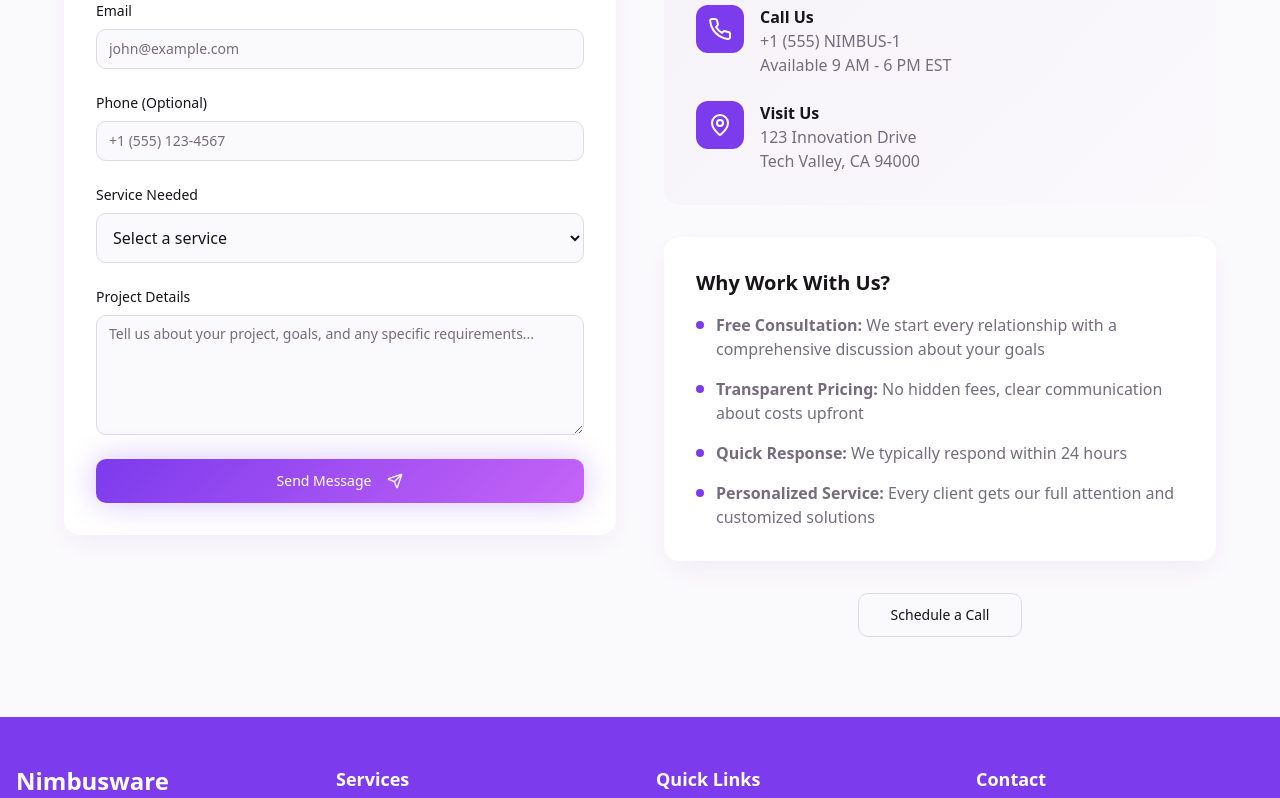
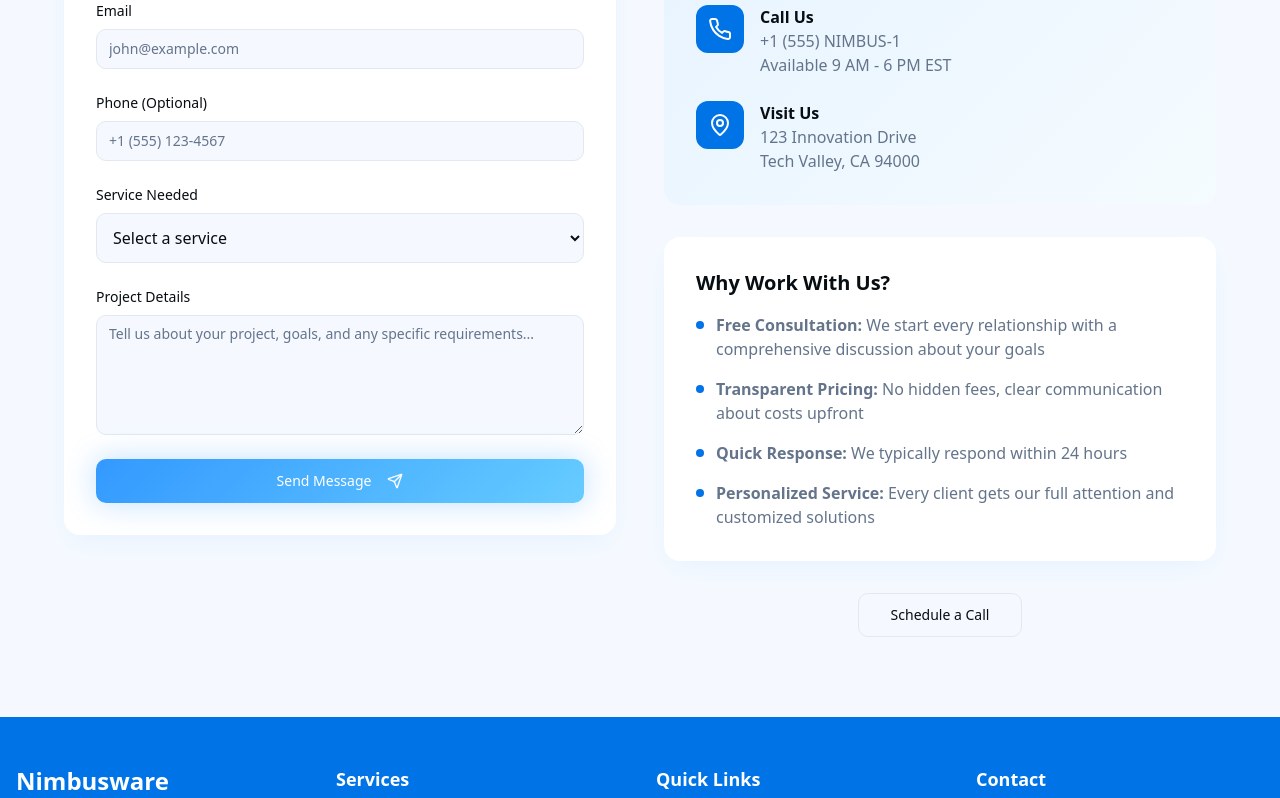
Before and after one commit to aditya8985/nimbusware-cloud-creative, a React (Vite) app: page / in a window 1280 px wide. Shown: the part 4269-5067 px from the top of the page. Built offline with nearby package versions, Linux system fonts and the light colour scheme.

Commit message:
Reverted to commit a3f0bc892273b966e3528c55228d059faa936863

```diff
--- a/src/index.css
+++ b/src/index.css
@@ -8,43 +8,43 @@ All colors MUST be HSL.
 
 @layer base {
   :root {
-    --background: 270 20% 98%;
-    --foreground: 270 15% 9%;
+    --background: 218 100% 98%;
+    --foreground: 210 40% 5%;
 
     --card: 0 0% 100%;
-    --card-foreground: 270 15% 9%;
+    --card-foreground: 210 40% 5%;
 
     --popover: 0 0% 100%;
-    --popover-foreground: 270 15% 9%;
+    --popover-foreground: 210 40% 5%;
 
-    --primary: 262 83% 58%;
+    --primary: 210 100% 45%;
     --primary-foreground: 0 0% 100%;
-    --primary-glow: 262 100% 85%;
-    --primary-dark: 262 83% 35%;
+    --primary-glow: 210 100% 80%;
+    --primary-dark: 210 100% 25%;
 
-    --secondary: 270 20% 96%;
-    --secondary-foreground: 270 15% 9%;
+    --secondary: 210 40% 96.1%;
+    --secondary-foreground: 210 40% 5%;
 
-    --muted: 270 20% 96%;
-    --muted-foreground: 270 8% 46%;
+    --muted: 210 40% 96.1%;
+    --muted-foreground: 215.4 16.3% 46.9%;
 
-    --accent: 280 100% 95%;
-    --accent-foreground: 262 83% 58%;
+    --accent: 200 100% 95%;
+    --accent-foreground: 210 100% 60%;
 
     --destructive: 0 84.2% 60.2%;
-    --destructive-foreground: 270 20% 98%;
+    --destructive-foreground: 210 40% 98%;
 
-    --border: 270 20% 88%;
-    --input: 270 20% 88%;
-    --ring: 262 83% 58%;
+    --border: 214.3 31.8% 91.4%;
+    --input: 214.3 31.8% 91.4%;
+    --ring: 210 100% 60%;
 
-    --gradient-primary: linear-gradient(135deg, hsl(262 83% 58%), hsl(280 90% 68%));
-    --gradient-secondary: linear-gradient(135deg, hsl(270 20% 96%), hsl(280 30% 98%));
-    --gradient-hero: linear-gradient(135deg, hsl(270 20% 98%) 0%, hsl(280 30% 95%) 100%);
+    --gradient-primary: linear-gradient(135deg, hsl(210 100% 60%), hsl(200 100% 70%));
+    --gradient-secondary: linear-gradient(135deg, hsl(210 100% 95%), hsl(200 100% 98%));
+    --gradient-hero: linear-gradient(135deg, hsl(210 100% 98%) 0%, hsl(200 100% 95%) 100%);
 
-    --shadow-soft: 0 4px 12px -2px hsl(262 83% 58% / 0.15);
-    --shadow-glow: 0 0 30px hsl(262 83% 58% / 0.3);
-    --shadow-card: 0 10px 30px -10px hsl(262 83% 58% / 0.1);
+    --shadow-soft: 0 4px 12px -2px hsl(210 100% 60% / 0.15);
+    --shadow-glow: 0 0 30px hsl(210 100% 60% / 0.3);
+    --shadow-card: 0 10px 30px -10px hsl(210 100% 60% / 0.1);
 
     --radius: 0.75rem;
 
```
